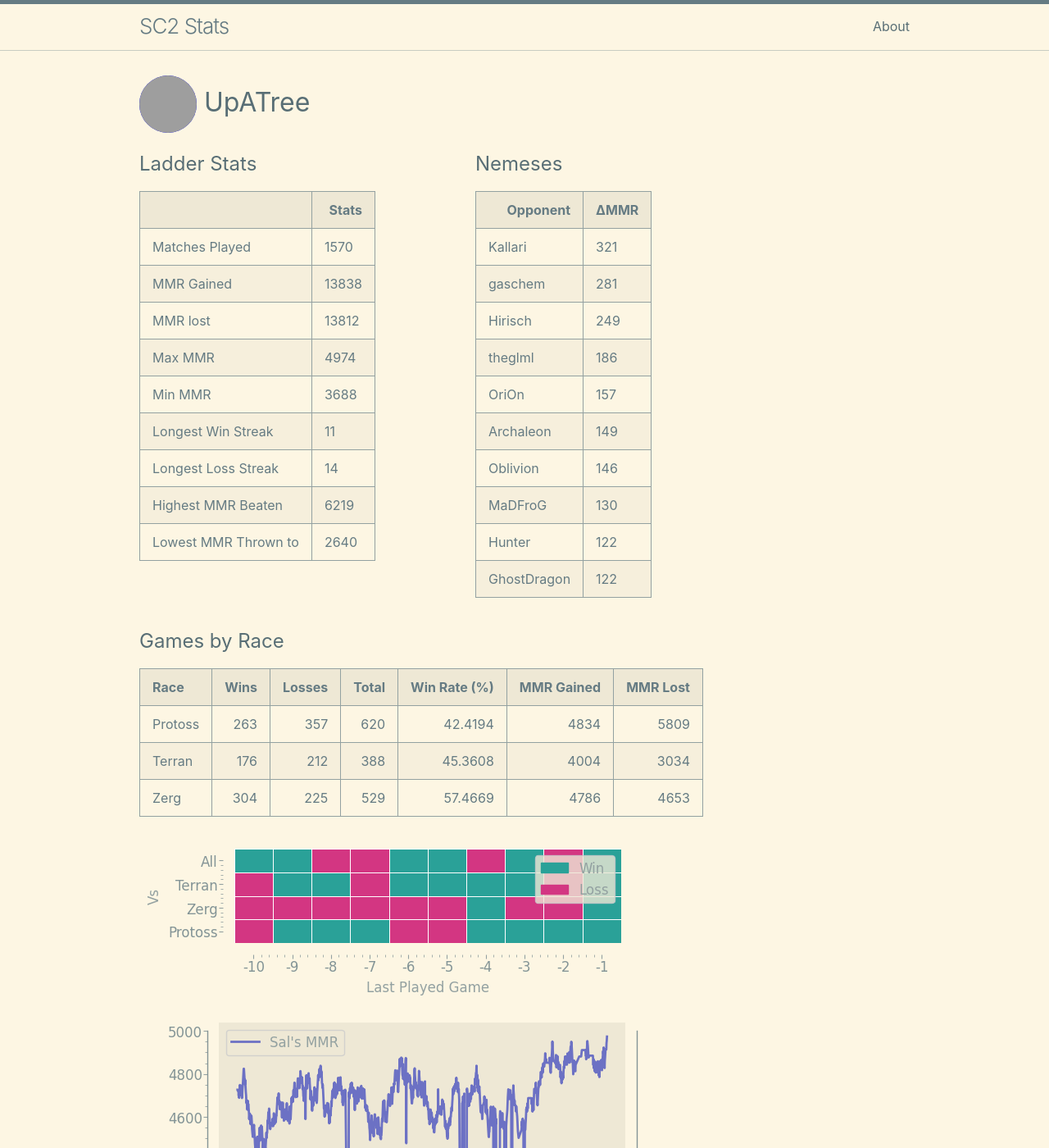
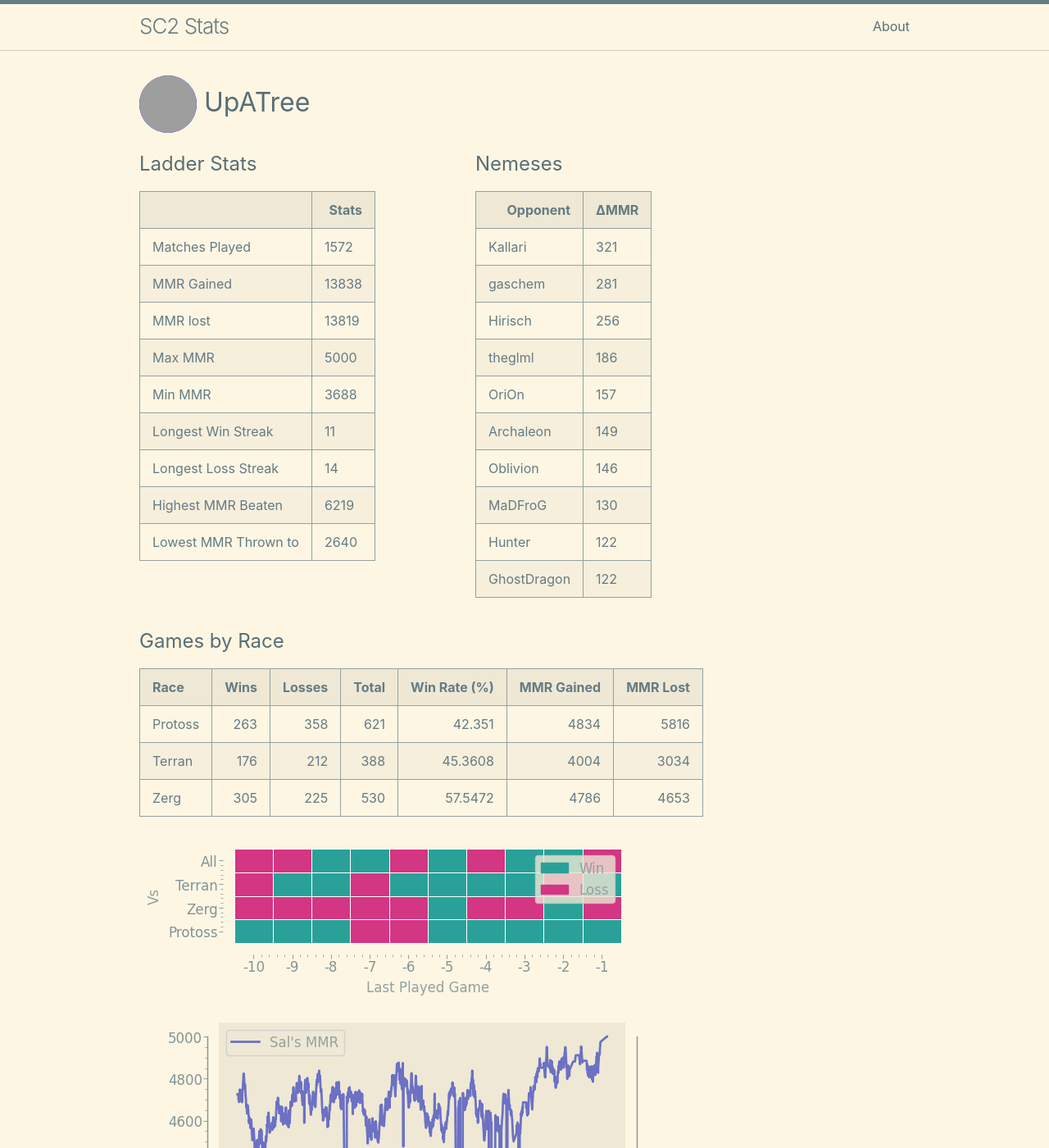
Before and after one commit to kylermurphy/UpATree, a Jekyll site: the page built from docs/index.md, in a window 1280 px wide and 1400 px high. Shown: the whole window at 82% size. Built offline with Jekyll 4.4.1, drawn with Linux system fonts in a browser that asks for light colours; grey boxes are pictures that could not be loaded.

Commit message:
running on push

```diff
--- a/docs/index.md
+++ b/docs/index.md
@@ -18,7 +18,7 @@ layout: home
   <tbody>
     <tr>
       <td>Matches Played</td>
-      <td>1570</td>
+      <td>1572</td>
     </tr>
     <tr>
       <td>MMR Gained</td>
@@ -26,11 +26,11 @@ layout: home
     </tr>
     <tr>
       <td>MMR lost</td>
-      <td>13812</td>
+      <td>13819</td>
     </tr>
     <tr>
       <td>Max MMR</td>
-      <td>4974</td>
+      <td>5000</td>
     </tr>
     <tr>
       <td>Min MMR</td>
@@ -75,7 +75,7 @@ layout: home
     </tr>
     <tr>
       <td>Hirisch</td>
-      <td>249</td>
+      <td>256</td>
     </tr>
     <tr>
       <td>theglml</td>
@@ -114,9 +114,9 @@ layout: home
 
 | Race    |   Wins |   Losses |   Total |   Win Rate (%) |   MMR Gained |   MMR Lost |
 |:--------|-------:|---------:|--------:|---------------:|-------------:|-----------:|
-| Protoss |    263 |      357 |     620 |        42.4194 |         4834 |       5809 |
+| Protoss |    263 |      358 |     621 |        42.351  |         4834 |       5816 |
 | Terran  |    176 |      212 |     388 |        45.3608 |         4004 |       3034 |
-| Zerg    |    304 |      225 |     529 |        57.4669 |         4786 |       4653 |
+| Zerg    |    305 |      225 |     530 |        57.5472 |         4786 |       4653 |
 
 ![Games by Race](./assets/gm_hist.png)
 
--- a/log.txt
+++ b/log.txt
@@ -713,3 +713,4 @@ Writing a log file 2025-03-28 18:52:21.
 Writing a log file 2025-03-28 19:18:52.
 Writing a log file 2025-03-28 19:31:43.
 Writing a log file 2025-03-28 19:48:07.
+Writing a log file 2025-03-28 20:25:16.
```
Also changed, not shown: docs/assets/MMR.png, docs/assets/daily.png, docs/assets/gm_hist.png, docs/assets/r_wrt.png, 1 other file.
